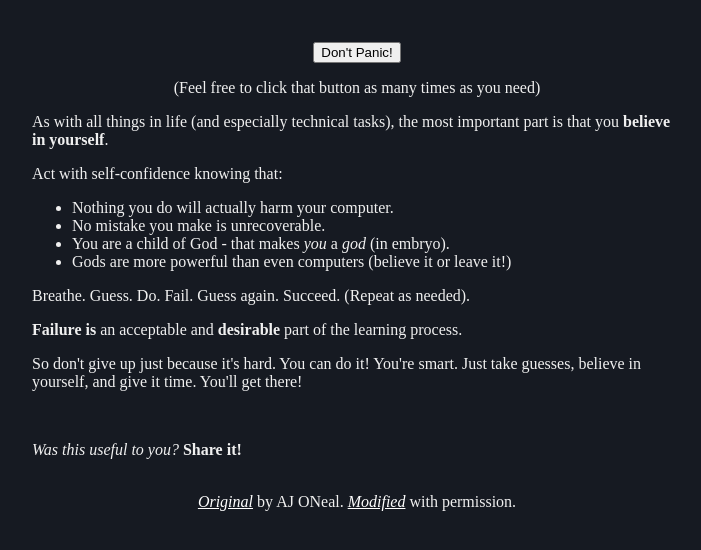
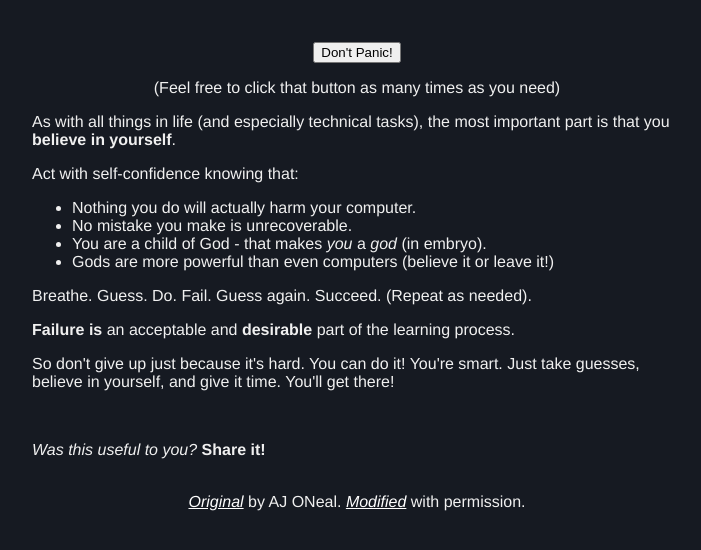
Before and after one commit to dsernst/quotes, a Jekyll site: the page archive/dont-panic.html, which Jekyll copies as it is, in a window 1280 px wide. Shown: the top 550 px of the page, without its empty margins (283-984 px from the left). Built offline with Jekyll 4.4.1, drawn with Linux system fonts in a browser that asks for light colours.

Commit message:
set text font-family to 'Helvetica'

```diff
--- a/archive/dont-panic.html
+++ b/archive/dont-panic.html
@@ -2,7 +2,7 @@
 <html>
   <head>
     <title>Don't Panic</title>
-    <style>body {background-color: #161A22; color: #F0F0F0;} .centerText {text-align: center;} a {color: #FFF; font-style: italic}</style>
+    <style>body {background-color: #161A22; color: #F0F0F0; font-family: "Helvetica";} .centerText {text-align: center;} a {color: #FFF; font-style: italic;}</style>
   </head>
   <body>
       <div style="max-width: 650px; margin: 0 auto;">
```
